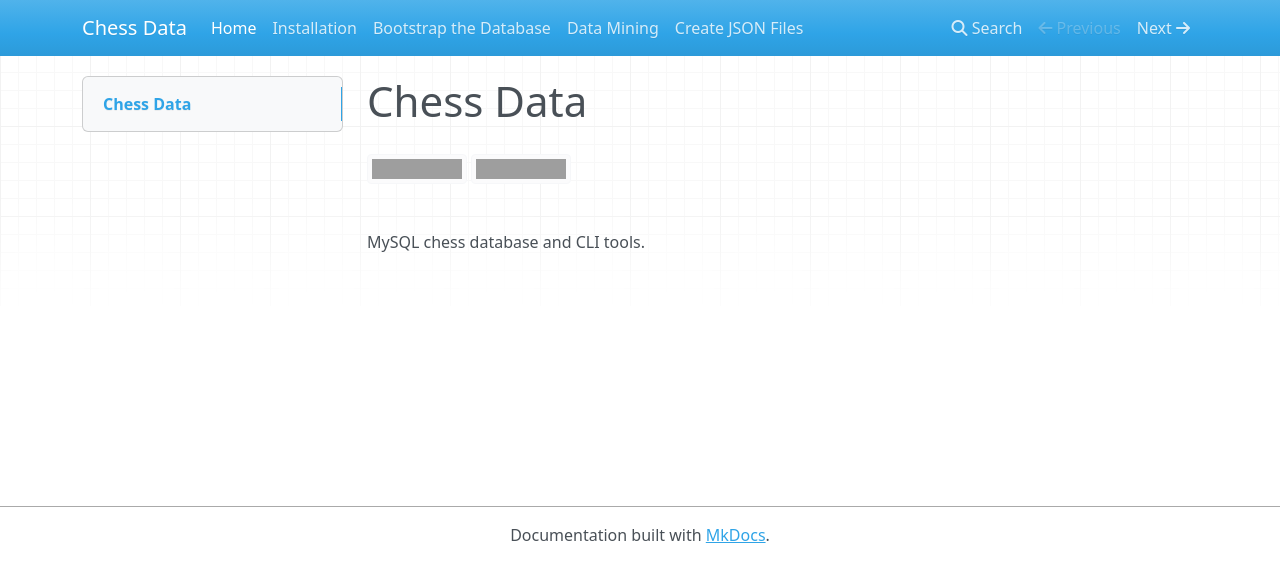
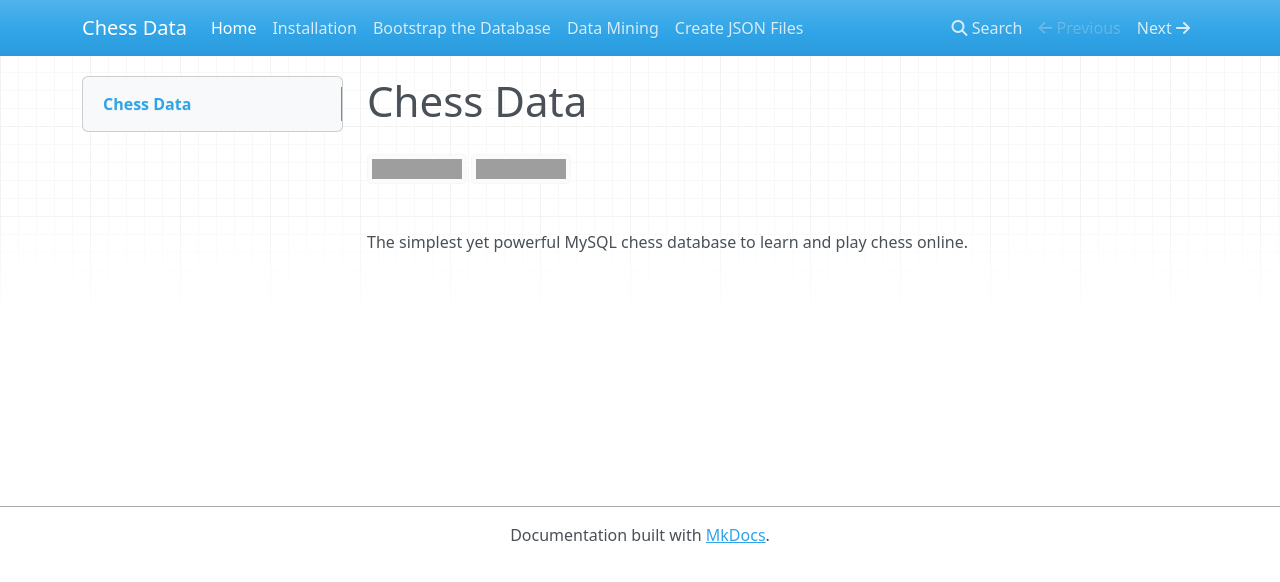
Before and after one commit to chesslablab/chess-data, an MkDocs documentation site: the page built from docs/index.md, in a window 1280 px wide. Shown: the top 582 px of the page. Built offline with MkDocs 1.6.1, drawn with Linux system fonts in a browser that asks for light colours; nearby versions of some CDN libraries; grey boxes are pictures that could not be loaded.

Commit message:
The simplest yet powerful MySQL chess database

```diff
--- a/docs/index.md
+++ b/docs/index.md
@@ -3,4 +3,4 @@
 [![License: MIT](https://img.shields.io/badge/License-MIT-blue.svg)](https://opensource.org/license/mit/)
 [![Contributors](https://img.shields.io/github/contributors/chesslablab/chess-data)](https://github.com/chesslablab/chess-data/graphs/contributors)
 
-MySQL chess database and CLI tools.
+The simplest yet powerful MySQL chess database to learn and play chess online.
```
